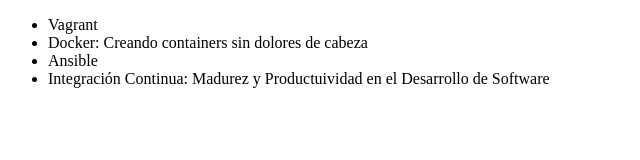
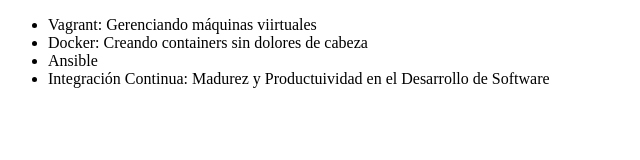
Before and after one commit to Yoni365/Git, a plain HTML site: page index.html in a window 1280 px wide. Shown: the whole page, without its empty margins (0-640 px from the left). Drawn offline with Linux system fonts and the light colour scheme.

Commit message:
Corrigiendo curso de vagrant

```diff
--- a/index.html
+++ b/index.html
@@ -6,7 +6,7 @@
     </head>
     <body>
         <ul>
-            <li>Vagrant</li>
+            <li>Vagrant: Gerenciando máquinas viirtuales</li>
             <li>Docker: Creando containers sin dolores de cabeza</li>
             <li>Ansible</li>
             <li>Integración Continua: Madurez y Productuividad en el Desarrollo de Software</li>
```
